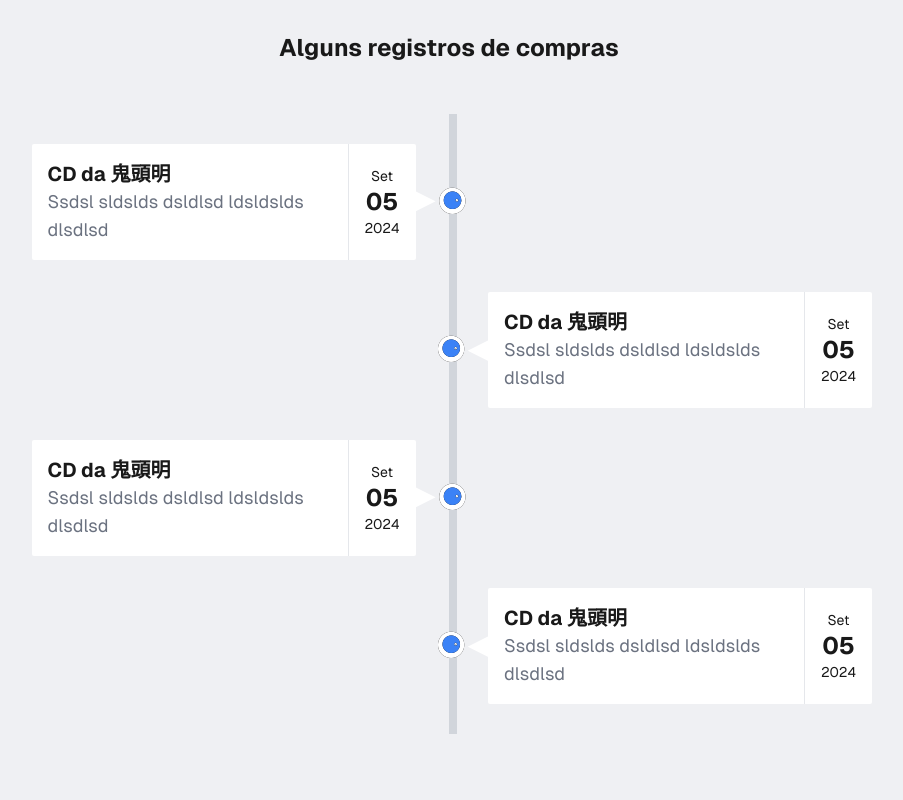
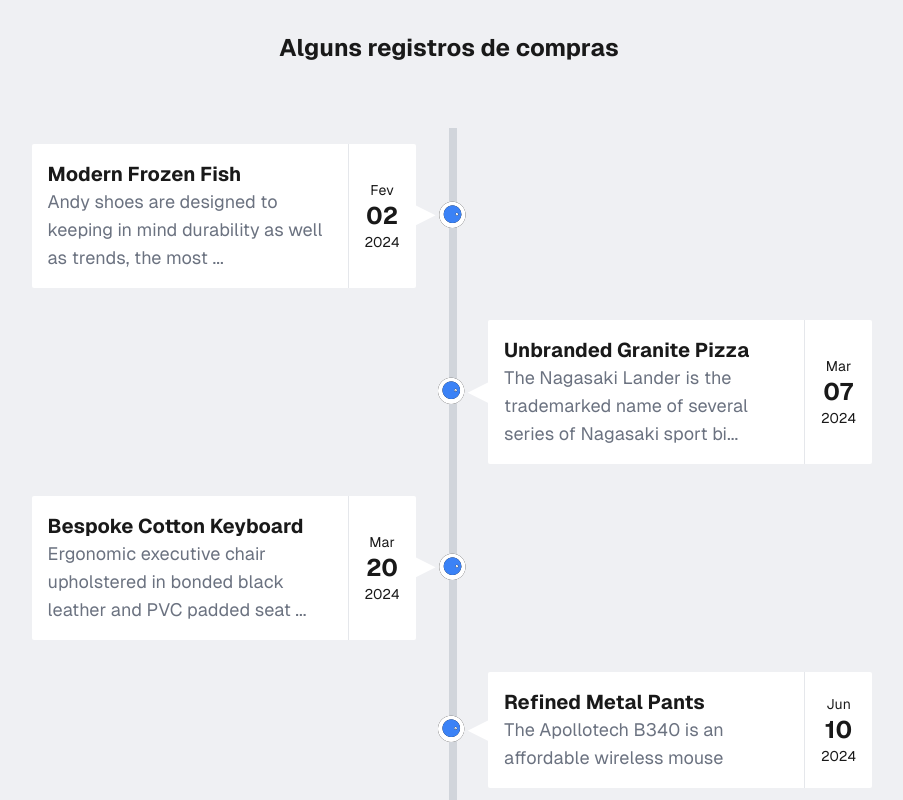
Before and after one commit to douglas-sousa/dofu-compras, a Next.js app: page / in a window 1280 px wide. Shown: the top 800 px of the page, without its empty margins (191-1094 px from the left). Built offline with nearby package versions, Linux system fonts and the light colour scheme.

Commit message:
feat: added drawer for posts in the timeline

```diff
--- a/next.config.mjs
+++ b/next.config.mjs
@@ -1,4 +1,13 @@
 /** @type {import('next').NextConfig} */
-const nextConfig = {};
+const nextConfig = {
+    images: {
+        remotePatterns: [
+            {
+                protocol: 'https',
+                hostname: 'images.pexels.com',
+            },
+        ],
+    }
+};
 
 export default nextConfig;
--- a/src/app/page.tsx
+++ b/src/app/page.tsx
@@ -1,47 +1,146 @@
-import Text from "@/components/atoms/text";
+/* eslint-disable max-len */
+"use client"
+
+import { useSearchParams } from "next/navigation";
+import Image from "next/image";
+import { twMerge } from "tailwind-merge";
+
+import Text from "@/components/atoms/Text";
+import Drawer from "@/components/atoms/Drawer";
 import PostInTimeline from "@/components/organisms/PostInTimeline";
 
+const FAKE_ITEMS = [
+    {
+        title: "Modern Frozen Fish",
+        description: "Andy shoes are designed to keeping in mind durability as well as trends, the most stylish range of shoes & sandals",
+        date: new Date("2024, 02, 02"),
+        id: 1,
+        images: [
+            "https://images.pexels.com/photos/10152063/pexels-photo-10152063.jpeg?auto=compress&cs=tinysrgb&w=1260&h=750&dpr=1"
+        ]
+    },
+    {
+        title: "Unbranded Granite Pizza",
+        description: "The Nagasaki Lander is the trademarked name of several series of Nagasaki sport bikes, that started with the 1984 ABC800J",
+        date: new Date("2024, 03, 07"),
+        id: 2,
+        images: [
+            "https://images.pexels.com/photos/10152063/pexels-photo-10152063.jpeg?auto=compress&cs=tinysrgb&w=1260&h=750&dpr=1"
+        ]
+    },
+    {
+        title: "Bespoke Cotton Keyboard",
+        description: "Ergonomic executive chair upholstered in bonded black leather and PVC padded seat and back for all-day comfort and support",
+        date: new Date("2024, 03, 20"),
+        id: 3,
+        images: [
+            "https://images.pexels.com/photos/10152063/pexels-photo-10152063.jpeg?auto=compress&cs=tinysrgb&w=1260&h=750&dpr=1"
+        ]
+    },
+    {
+        title: "Refined Metal Pants",
+        description: "The Apollotech B340 is an affordable wireless mouse",
+        date: new Date("2024, 06, 10"),
+        id: 4,
+        images: [
+            "https://images.pexels.com/photos/10152063/pexels-photo-10152063.jpeg?auto=compress&cs=tinysrgb&w=1260&h=750&dpr=1"
+        ]
+    },
+    {
+        title: "Electronic Fresh Hat",
+        description: "The beautiful range of Apple Naturalé that has an exciting mix of natural ingredients. With the Goodness of 100% Natural Ingredients\n\nThe beautiful range of Apple Naturalé that has an exciting mix of natural ingredients. With the Goodness of 100% Natural Ingredients",
+        date: new Date("2024, 08, 02"),
+        id: 5,
+        images: [
+            "https://images.pexels.com/photos/10152063/pexels-photo-10152063.jpeg?auto=compress&cs=tinysrgb&w=1260&h=750&dpr=1"
+        ]
+    }
+];
+
 export default function Home () {
+    const searchParams = useSearchParams();
+
+    const queryPost = searchParams.has("post")
+        ? FAKE_ITEMS[Number(searchParams.get("post")) - 1]
+        : null;
+
     return (
         <main className="font-[family-name:var(--font-geist-sans)] p-8">
-            <Text variant="h1">
+            <Text
+                variant="h1"
+                className="text-center"
+            >
                 Alguns registros de compras
             </Text>
 
             <div className="pt-16 mx-auto w-[55.382rem]">
+                {FAKE_ITEMS.map((post, index) => (
                     <PostInTimeline
+                        key={post.id}
                         post={{
-                        title: "CD da 鬼頭明",
-                        preview: "Ssdsl sldslds dsldlsd ldsldslds dlsdlsd",
-                        date: new Date(),
-                        side: "left"
+                            ...post,
+                            preview: post.description.length <= 85
+                                ? post.description
+                                : post.description.slice(0, 82).padEnd(85, '.'),
+                            side: index % 2
+                                ? "right"
+                                : "left"
                         }}
                     />
-                <PostInTimeline
-                    post={{
-                        title: "CD da 鬼頭明",
-                        preview: "Ssdsl sldslds dsldlsd ldsldslds dlsdlsd",
-                        date: new Date(),
-                        side: "right"
+                ))}
+            </div>
+
+            <Drawer
+                isOpen={searchParams.has("post")}
+                onClose={() => {
+                    window.history.replaceState(
+                        {},
+                        document.title,
+                        window.location.origin
+                    );
                 }}
+            >
+                <div>
+                    <section>
+                        <Text variant="h2">
+                            {queryPost?.title}
+                        </Text>
+                        <hr className="bg-gray-200 my-4" />
+                        <Text
+                            variant="h3"
+                            className="text-gray-500"
+                        >
+                            Descrição
+                        </Text>
+                        {queryPost?.description.split("\n\n").map((paragraph, index) => (
+                            <Text
+                                key={index}
+                                className={twMerge(index !== 0 && "mt-4")}
+                            >
+                                {paragraph}
+                            </Text>
+                        ))}
+                        <hr className="bg-gray-200 my-4" />
+                    </section>
+                    <section>
+                        <Text
+                            variant="h3"
+                            className="text-gray-500"
+                        >
+                            Imagens
+                        </Text>
+                        {queryPost?.images.map((imageSource) => (
+                            <Image
+                                key={imageSource}
+                                src={imageSource}
+                                alt="Imagem do produto"
+                                width="320"
+                                height="250"
                             />
-                <PostInTimeline
-                    post={{
-                        title: "CD da 鬼頭明",
-                        preview: "Ssdsl sldslds dsldlsd ldsldslds dlsdlsd",
-                        date: new Date(),
-                        side: "left"
-                    }}
-                />
-                <PostInTimeline
-                    post={{
-                        title: "CD da 鬼頭明",
-                        preview: "Ssdsl sldslds dsldlsd ldsldslds dlsdlsd",
-                        date: new Date(),
-                        side: "right"
-                    }}
-                />
+                        ))}
+                    </section>
                 </div>
+            </Drawer>
         </main>
     );
 }
--- /dev/null
+++ b/src/components/atoms/Drawer.tsx
@@ -0,0 +1,37 @@
+import type { ReactNode } from "react";
+import { twMerge } from 'tailwind-merge';
+
+type DrawerProps = {
+    isOpen: boolean;
+    onClose: () => void;
+    children: ReactNode;
+}
+
+export default function Drawer ({ isOpen, onClose, children }: DrawerProps) {
+    return (
+        <>
+            <div
+                className={twMerge(
+                    "fixed top-0 right-0 w-96 h-full",
+                    "bg-white shadow-xl translate-x-full",
+                    "transition-all z-50 p-8",
+                    isOpen && "translate-x-0"
+                )}
+            >
+                <button
+                    className="absolute top-8 right-2 cursor-pointer"
+                    onClick={onClose}
+                >
+                    ✕
+                </button>
+                {children}
+            </div>
+            {isOpen && (
+                <div
+                    className="fixed top-0 left-0 w-full h-full z-40"
+                    onClick={onClose}
+                />
+            )}
+        </>
+    )
+}
--- a/src/components/atoms/text.tsx
+++ b/src/components/atoms/Text.tsx
@@ -2,12 +2,13 @@ import { createElement, HTMLAttributes } from "react";
 import { twMerge } from 'tailwind-merge';
 
 type TextProps = HTMLAttributes<HTMLParagraphElement> & {
-    variant?: "h1" | "h2" | "p";
+    variant?: "h1" | "h2" | "h3" | "p";
 }
 
 const VARIANT = {
-    h1: "font-bold text-center text-2xl",
+    h1: "font-bold text-2xl",
     h2: "font-bold text-xl",
+    h3: "font-medium text-lg",
     p: "text-lg",
 };
 
--- a/src/components/molecules/PostPreview.tsx
+++ b/src/components/molecules/PostPreview.tsx
@@ -2,7 +2,7 @@ import { format } from 'date-fns';
 import { ptBR } from 'date-fns/locale';
 import { twMerge } from 'tailwind-merge';
 
-import Text from "@/components/atoms/text";
+import Text from "@/components/atoms/Text";
 
 export type PostPreviewProps = {
     title: string;
@@ -10,6 +10,7 @@ export type PostPreviewProps = {
     date: Date;
     side?: "right" | "left";
     className?: HTMLDivElement['className'];
+    id: number;
 }
 
 export default function PostPreview ({
--- a/src/components/organisms/PostInTimeline.tsx
+++ b/src/components/organisms/PostInTimeline.tsx
@@ -1,3 +1,4 @@
+import Link from "next/link";
 import { twMerge } from 'tailwind-merge';
 
 import PostPreview, {
@@ -50,12 +51,20 @@ export default function PostInTimeline ({ post }: PostInTimelineProps) {
             post.side === "left" && "ml-[1.6rem]",
             post.side === "right" && "flex-row-reverse mr-5"
         )}>
+            <Link
+                scroll={false}
+                href={{
+                    query: { post: post.id }
+                }}
+                key={post.id}
+            >
                 <PostPreview
                     {...post}
                     className={twMerge(
                         "my-4",
                     )}
                 />
+            </Link>
             {renderPostArrow()}
             {renderTimelinePoint()}
             <div
```
Also changed, not shown: 1 other file (tests, documents, lock files or other folders). Lines whose indentation alone changed are shown as unchanged.
